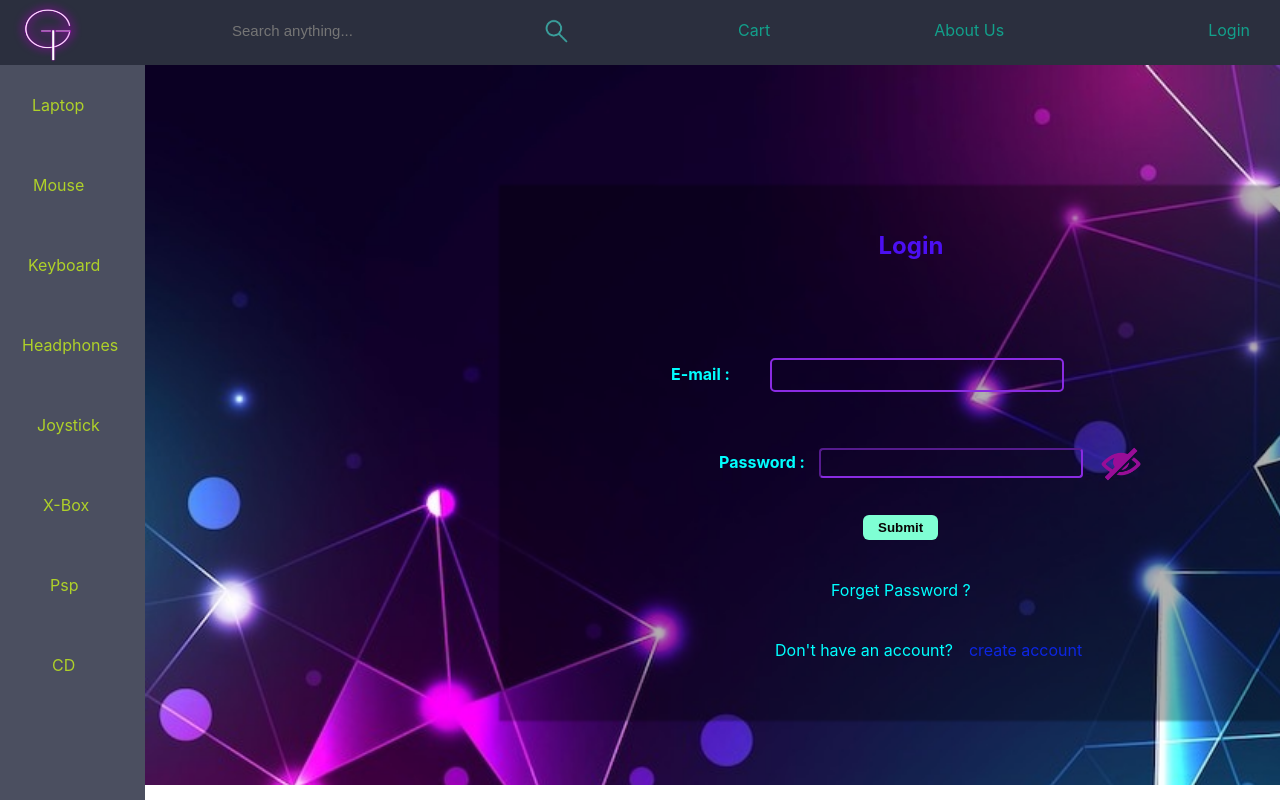
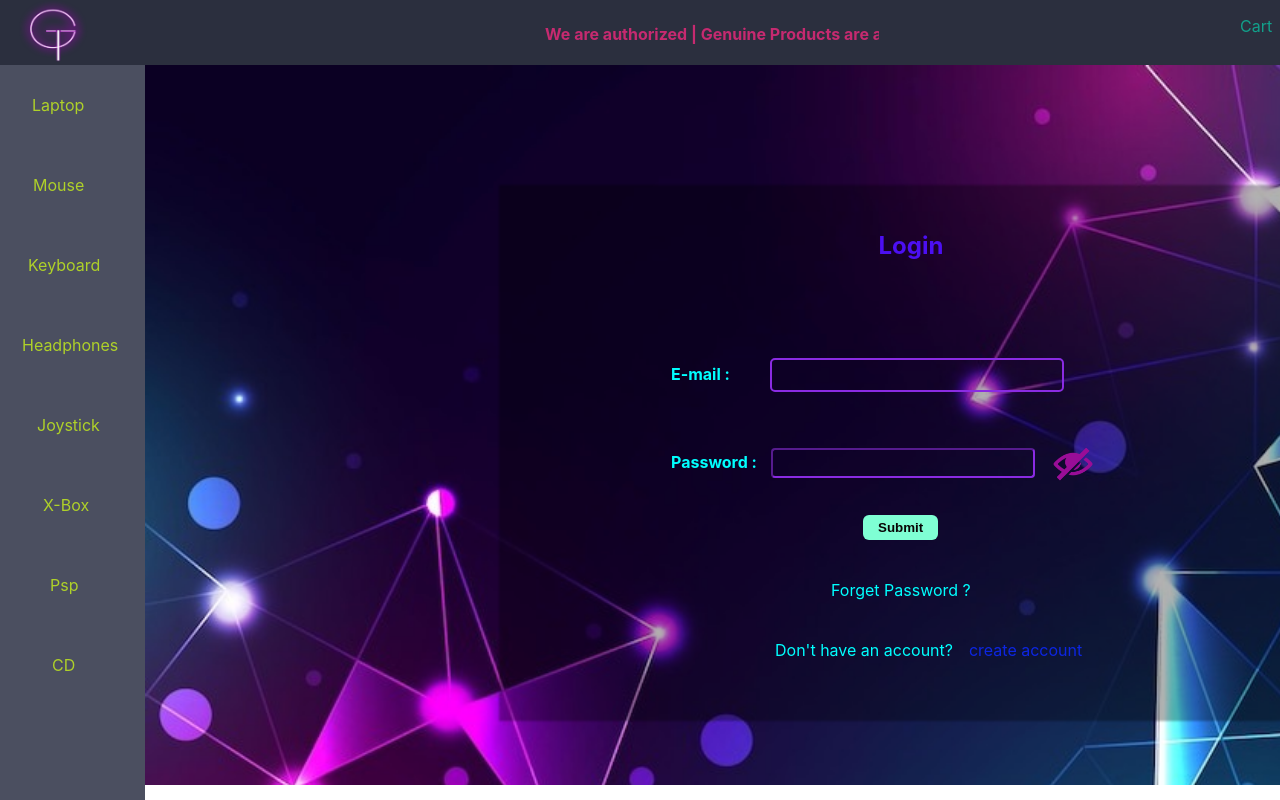
Before and after one commit to BikashTamang12/GameTech, a React (Create React App) app: page /login in a window 1280 px wide. Built offline with nearby package versions, Linux system fonts and the light colour scheme.

Commit message:
more refined

```diff
--- a/src/Components/Login.css
+++ b/src/Components/Login.css
@@ -103,6 +103,7 @@
 
 #lopassword{
     margin-top: 6vh;
+    margin-left: -6vh;
 
 
 
--- a/src/Components/NavBar.css
+++ b/src/Components/NavBar.css
@@ -1,14 +1,14 @@
 
 #nav1 {
-    display: flex;
+
     position: fixed;
-    justify-content: space-between;
-    align-items: center;
-    padding: 10px;
+
+
+
     background-color: #2b2f3e;
     color: rgb(18, 160, 139);
     width:100% ;
-   height: 50px;
+   height: 69px;
    margin-top: 60px;
 
 
@@ -20,9 +20,10 @@
   .Logo {
     width: 125px;
     height: 76px;
-    margin-left: -35px;
+    margin-left: -20px;
     margin-bottom: 12px;
     cursor: pointer;
+    margin-top: -1.5vh;
   }
 
   .Logo:hover{
@@ -31,42 +32,46 @@
 
 
   #cart, #aboutus, #login {
-    list-style: none;
-    margin-right: 40px;
+
+
     cursor: pointer;
     text-decoration: none;
     color: rgb(18, 160, 139);
   }
 
 
-  #search-container {
-    display: flex;
-    align-items: center;
-    position: relative;
+
+
+  #cart{
+    margin-left: 40vh;
   }
 
 
-  #search {
-    padding: 8px;
-    width: 250px;
-    border: none;
-    border-radius: 5px;
+  .loginmodify{
+    margin-left: 195vh;
+
+    width: 20vh;
+    margin-top: -3vh;
+  }
+  .aboutmodify{
+
+
+  margin-top: -3vh;
+  margin-left: 175vh;
+   width: 10vh;
   }
 
 
-  #search_icon img {
-    width: 25px;
-    height: 25px;
-    margin-bottom: -7.8px;
-    margin-left: -70px;
-    cursor: pointer;
-    filter: invert(53%) sepia(48%) saturate(413%) hue-rotate(124deg) brightness(94%) contrast(91%);
-    transition: all 0.3s ease-in-out;
+  .cartmodify{
+    margin-left: 115vh;
+    margin-top: -7.5vh;
   }
-  #search_icon img:hover{
-    transform : scale(1.1);
-    filter: invert(67%) sepia(91%) saturate(657%) hue-rotate(-3deg) brightness(102%) contrast(106%);
-  }
+
+
+
+
+
+
 
 
   #cart:hover, #aboutus:hover, #login:hover {
@@ -77,11 +82,6 @@
 
   #cart:active, #aboutus:active, #signin:active {
     color: darkorange;
-  }
-
-  #login{
-    margin-left: 30px;
-    padding-left: 10px;
   }
 
 
@@ -95,12 +95,14 @@
 }
 
 #logout{
-  margin-left: 30px;
+  margin-left: -5px;
   padding-left: 10px;
-  background-color: aqua;
+  background-color: transparent;
   margin-right: 5vh;
   border: none;
   border-radius: 5px;
+  color: rgb(222, 20, 237);
+  font-size: 16px;
 }
 #logout:hover {
   transform: scale(1.1); /* Little pop effect */
@@ -108,3 +110,33 @@
   text-decoration: none; /* Remove underline */
   cursor: pointer;
 }
+
+.typingAni {
+  font-size: 16px;
+  color: rgb(198, 42, 112);
+  font-weight: bold;
+  display: inline-block;
+  white-space: nowrap;
+  overflow: hidden;
+  border-right: 3px solid white; /* This simulates the cursor */
+  width: 0;
+  position: absolute;
+  margin-left: 55vh;
+  margin-top: 3.5vh;
+  animation: typing 6s steps(45) 1s infinite, blink 0.7s infinite step-end;
+}
+
+@keyframes typing {
+  0% {
+    width: 0;
+  }
+  100% {
+    width: 57vh;
+  }
+}
+
+@keyframes blink {
+  50% {
+    border-color: transparent;
+  }
+}
--- a/src/Components/NavBar.jsx
+++ b/src/Components/NavBar.jsx
@@ -16,27 +16,28 @@ const NavBar = () => {
   return (
     <div id='div1'>
       <navbar id="nav1">
+
         <Link to="/" id='logo'>
           <img src={Logo} className='Logo' alt='Company Logo' />
         </Link>
-        <input
-          id='search'
-          type='text'
-          value={input}
-          onChange={handleChange}
-          placeholder='Search anything...'
-        />
-        <span id='search_icon'>
-          <img src={Icon} alt='Search icon' />
-        </span>
+
+       <div className='typingAni'>
+        We are authorized | Genuine Products are  available.
+       </div>
+       <div className='cartmodify'>
         <Link to="/cart" id='cart'>Cart</Link>
+        </div>
+        <div className='aboutmodify'>
         <Link to="/about" id='aboutus'>About Us</Link>
+        </div>
 
+  <div className='loginmodify'>
         {isAuthenticated ? (
           <button onClick={logout} id='logout'>Logout</button>
         ) : (
           <Link to="/login" id='login'>Login</Link>
         )}
+        </div>
       </navbar>
     </div>
   );
```
